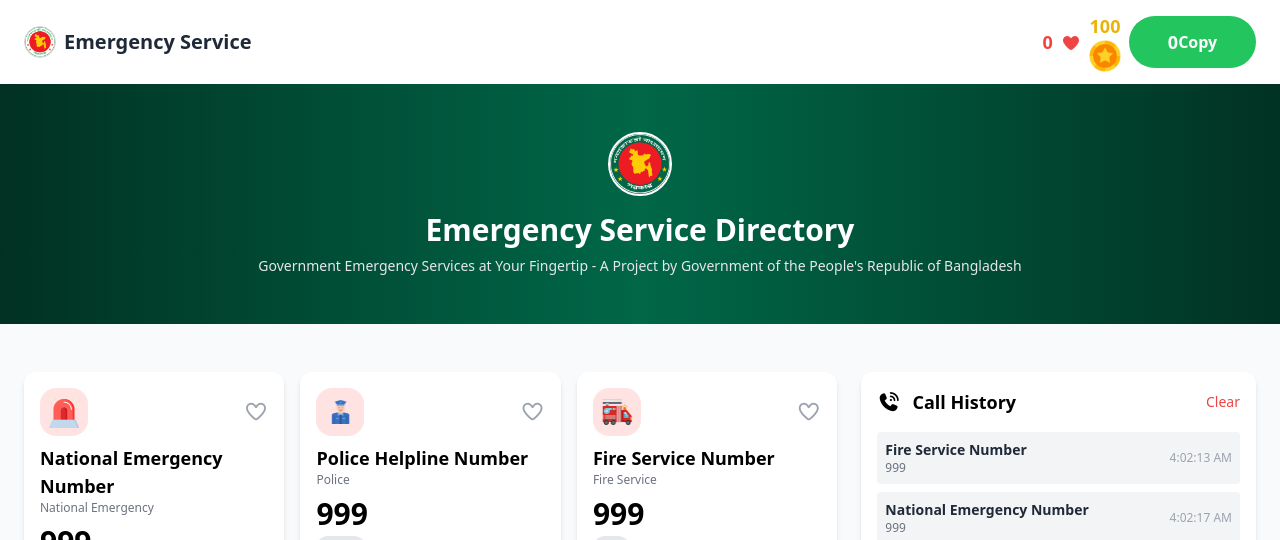
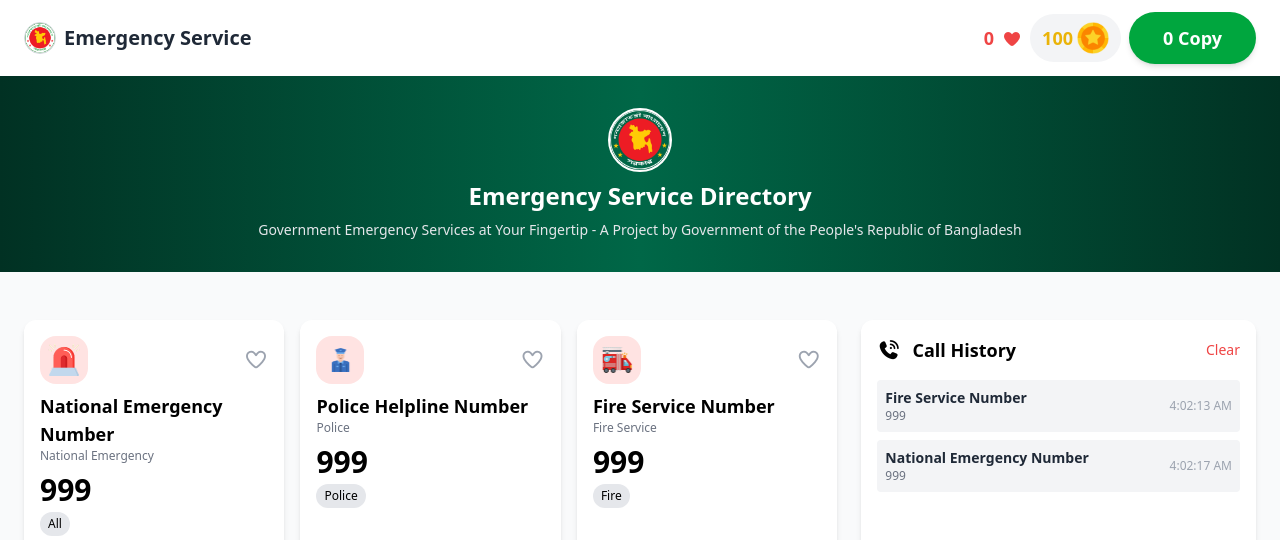
Before and after one commit to shifajahmed/Emergency-Hotline-Project, a plain HTML site: page index.html in a window 1280 px wide. Shown: the top 540 px of the page. Drawn offline with nearby package versions, Linux system fonts and the light colour scheme.

Commit message:
first commit

```diff
--- a/index.html
+++ b/index.html
@@ -17,11 +17,11 @@
       rel="stylesheet"
     />
   </head>
-  <body class="bg-gray-50 font-roboto max-w-7xl mx-auto">
+  <body class="bg-gray-50 font-roboto">
     <nav
-      class="w-full bg-white z-50 py-3 px-6 flex justify-between items-center shadow-md"
+      class="w-full bg-white z-50 py-3 px-4 sm:px-6 flex flex-wrap justify-between items-center shadow-md"
     >
-      <div class="flex items-center space-x-2 mb-2 sm:mb-0">
+      <div class="flex items-center space-x-2">
         <img
           src="./assets/logo.png"
           alt="Bangladesh Flag"
@@ -29,44 +29,39 @@
         />
         <h1 class="text-xl font-bold text-gray-800">Emergency Service</h1>
       </div>
-      <div class="flex items-center space-x-2">
+      <div class="flex items-center space-x-2 mt-2 sm:mt-0">
         <button class="nav-btn nav-btn-green-light text-red-500">
           <span id="heartCount" class="text-lg font-bold">0</span>
           <i class="fa-solid fa-heart ml-1"></i>
         </button>
-        <button class="nav-btn nav-btn-green-light text-yellow-500">
+        <button
+          class="flex items-center space-x-1 px-3 py-2 bg-gray-100 rounded-full text-yellow-500"
+        >
           <span id="coinCount" class="text-lg font-bold">100</span>
-          <img
-            class="w-8 h-8 flex items-center"
-            src="./assets/coin.png"
-            alt=""
-            srcset=""
-          />
+          <img class="w-8 h-8" src="./assets/coin.png" alt="Coin icon" />
         </button>
-        <div
-          class="nav-btn w-[127px] h-[52px] bg-green-500 text-white flex items-center justify-center rounded-full font-bold"
+        <button
+          class="w-[127px] h-[52px] bg-[#00A63E] text-white flex items-center justify-center rounded-full font-bold shadow-md"
         >
-          <span id="copyCount" class="text-lg font-bold">0</span> Copy
-        </div>
+          <span id="copyCount" class="text-lg font-bold">0 Copy</span>
+        </button>
       </div>
     </nav>
     <header
-      class="text-center text-white py-12 bg-gradient-to-r from-[#013123] via-[#006747] to-[#013223]"
+      class="text-center text-white py-8 px-4 bg-gradient-to-r from-[#013123] via-[#006747] to-[#013223]"
     >
       <img
         src="./assets/logo-dark.png"
-        class="mx-auto w-16 h-16 mb-4 rounded-full border-2 border-white"
+        class="mx-auto w-16 h-16 mb-2 rounded-full border-2 border-white"
         alt="Bangladesh Flag"
       />
-      <h2 class="text-2xl md:text-3xl font-bold">
-        Emergency Service Directory
-      </h2>
-      <p class="mt-2 text-sm text-gray-200">
+      <h2 class="text-2xl font-bold">Emergency Service Directory</h2>
+      <p class="mt-2 text-sm text-gray-200 px-4">
         Government Emergency Services at Your Fingertip - A Project by
         Government of the People's Republic of Bangladesh
       </p>
     </header>
-    <main class="max-w-7xl mx-auto p-6 grid md:grid-cols-3 gap-6 mt-6">
+    <main class="max-w-7xl mx-auto p-4 md:p-6 grid md:grid-cols-3 gap-6 mt-6">
       <section
         id="cardSection"
         class="md:col-span-2 grid sm:grid-cols-2 lg:grid-cols-3 gap-4"
@@ -447,8 +442,7 @@
           </div>
         </div>
       </section>
-
-      <aside class="bg-white rounded-xl shadow-md p-4 md:mt-0 md:h-full">
+      <aside class="bg-white rounded-xl shadow-md p-4 md:mt-0">
         <div class="flex justify-between items-center mb-4">
           <h3 class="font-bold text-lg">
             <i class="fa-solid fa-phone-volume mr-2"></i> Call History
@@ -466,7 +460,7 @@
           </li>
         </ul>
       </aside>
-    </main>
+      </main>
     <script src="./script.js"></script>
   </body>
 </html>
```
